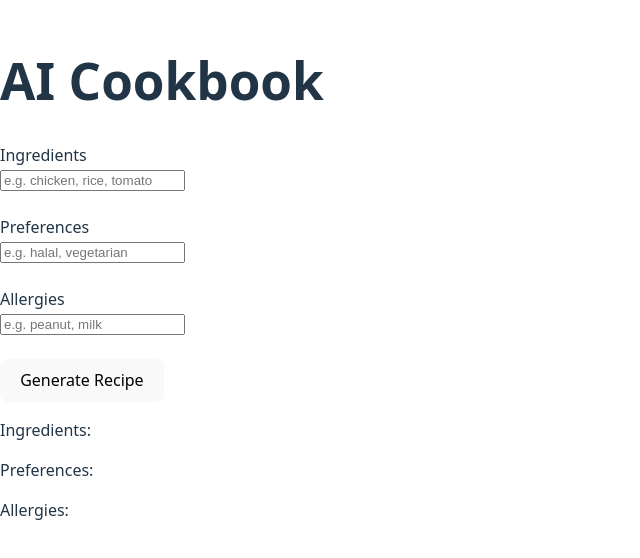
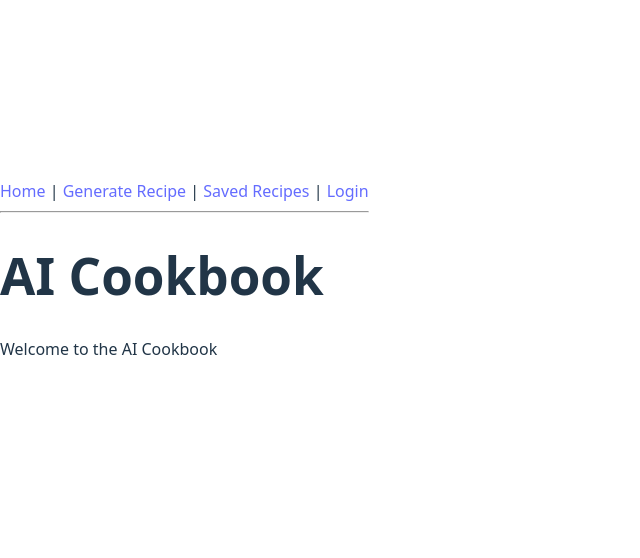
Before and after one commit to ulkarchbnv/ai-cookbook-thesis, a React app in the folder frontend/: page / in a window 1280 px wide. Shown: the part 122-680 px from the top of the page, without its empty margins (0-640 px from the left). Built offline with nearby package versions, Linux system fonts and the light colour scheme; the HTML template or start-up script is replaced by a standard one.

Commit message:
Moved recipe generator into dedicated page component

```diff
--- a/frontend/src/App.jsx
+++ b/frontend/src/App.jsx
@@ -1,112 +1,31 @@
-import {useState} from "react";
+import { BrowserRouter, Routes, Route, Link } from "react-router-dom";
+import HomePage from "./pages/HomePage";
+import GenerateRecipePage from "./pages/GenerateRecipePage";
+import SavedRecipesPage from "./pages/SavedRecipesPage";
+import LoginPage from "./pages/LoginPage";
 
 function App() {
-  const [ingredients, setIngredients] = useState("");
-  const [preferences, setPreferences] = useState("");
-  const [allergies, setAllergies] = useState("");
-  const [recipe, setRecipe] = useState(null);
-  const [loading, setLoading] = useState(false);
-  const [error, setError] = useState("");
+  return (
+    <BrowserRouter>
+      <div>
+        <nav>
+          <Link to="/">Home</Link> |{" "}
+          <Link to="/generate">Generate Recipe</Link> |{" "}
+          <Link to="/saved">Saved Recipes</Link> |{" "}
+          <Link to="/login">Login</Link>
+        </nav>
 
-  const generateRecipe = async () =>
-  {
-    setLoading(true);
-    setError("");
-    setRecipe(null);
-    console.log("Button clicked");
-    const load =
-    {
-      ingredients: ingredients.split(",").map((i) => i.trim()).filter(i => i !== ""),
-      preferences: preferences.split(",").map((i) => i.trim()).filter(i => i !== ""),
-      allergies: allergies.split(",").map((i) => i.trim()).filter(i => i !== ""),
+        <hr />
 
-    };
-    console.log("Payload being sent: ", load);
-    try{
-      const response = await fetch("http://127.0.0.1:8000/generate-recipe",
-        {
-          method: "POST",
-          headers:
-          {
-            "Content-type": "application/json"
-          },
-          body: JSON.stringify(load)
-        }
-      );
-      if (!response.ok) {
-        throw new Error("Failed to generate recipe");
-      }
-
-      const data = await response.json();
-      console.log("Response from backend:", data);
-      setRecipe(data);
-    } catch (err) {
-      console.error("Frontend error:", err);
-      setError(err.message);
-    } finally {
-      setLoading(false);
-  }};
-  return (
-    <div>      <h1>AI Cookbook</h1>
-      <label>Ingredients</label>
-      <br />
-      <input
-      type = "text"
-      value = {ingredients}
-      onChange = {(e) => setIngredients(e.target.value)}
-      placeholder = "e.g. chicken, rice, tomato"
-      />
-      <br />
-      <br />
-      <label>Preferences</label>
-      <br />
-      <input
-        type="text"
-        value={preferences}
-        onChange={(e) => setPreferences(e.target.value)}
-        placeholder="e.g. halal, vegetarian"
-      />
-      <br />
-      <br />
-      <label>Allergies</label>
-      <br />
-      <input
-        type="text"
-        value={allergies}
-        onChange={(e) => setAllergies(e.target.value)}
-        placeholder="e.g. peanut, milk"
-      />
-      <br />
-      <br />
-      <button onClick = {generateRecipe}>Generate Recipe</button>
-      {loading && <p>Generating recipe...</p>}
-      {error && <p style={{ color: "red" }}>{error}</p>}
-      <p>Ingredients: {ingredients}</p>
-      <p>Preferences: {preferences}</p>
-      <p>Allergies: {allergies}</p>
-            {recipe && (
-        <div>
-          <h2>{recipe.title}</h2>
-
-          <p><strong>Ingredients:</strong> {recipe.ingredients.join(", ")}</p>
-          <p><strong>Preferences:</strong> {recipe.preferences.join(", ")}</p>
-          <p><strong>Allergies:</strong> {recipe.allergies.join(", ")}</p>
-
-          <h3>Steps</h3>
-          <ul>
-            {recipe.steps.map((step, index) => (
-              <li key={index}>{step}</li>
-            ))}
-          </ul>
-
-          <h3>Nutrition Estimate</h3>
-          <p>Calories: {recipe.nutrition_estimate.calories}</p>
-          <p>Protein: {recipe.nutrition_estimate.protein}</p>
-          <p>Carbs: {recipe.nutrition_estimate.carbs}</p>
-          <p>Fat: {recipe.nutrition_estimate.fat}</p>
-        </div>
-      )}
-    </div>
+        <Routes>
+          <Route path="/" element={<HomePage />} />
+          <Route path="/generate" element={<GenerateRecipePage />} />
+          <Route path="/saved" element={<SavedRecipesPage />} />
+          <Route path="/login" element={<LoginPage />} />
+        </Routes>
+      </div>
+    </BrowserRouter>
   );
 }
+
 export default App;
--- /dev/null
+++ b/frontend/src/pages/GenerateRecipePage.jsx
@@ -0,0 +1,124 @@
+import { useState } from "react";
+
+function GenerateRecipePage() {
+  const [ingredients, setIngredients] = useState("");
+  const [preferences, setPreferences] = useState("");
+  const [allergies, setAllergies] = useState("");
+  const [recipe, setRecipe] = useState(null);
+  const [loading, setLoading] = useState(false);
+  const [error, setError] = useState("");
+
+  const generateRecipe = async () => {
+    setLoading(true);
+    setError("");
+    setRecipe(null);
+
+    console.log("Button clicked");
+
+    const load = {
+      ingredients: ingredients.split(",").map((i) => i.trim()).filter((i) => i !== ""),
+      preferences: preferences.split(",").map((i) => i.trim()).filter((i) => i !== ""),
+      allergies: allergies.split(",").map((i) => i.trim()).filter((i) => i !== ""),
+    };
+
+    console.log("Payload being sent: ", load);
+
+    try {
+      const response = await fetch("http://127.0.0.1:8000/generate-recipe", {
+        method: "POST",
+        headers: {
+          "Content-type": "application/json"
+        },
+        body: JSON.stringify(load)
+      });
+
+      if (!response.ok) {
+        throw new Error("Failed to generate recipe");
+      }
+
+      const data = await response.json();
+      console.log("Response from backend:", data);
+      setRecipe(data);
+    } catch (err) {
+      console.error("Frontend error:", err);
+      setError(err.message);
+    } finally {
+      setLoading(false);
+    }
+  };
+
+  return (
+    <div>
+      <h1>Generate Recipe</h1>
+
+      <label>Ingredients</label>
+      <br />
+      <input
+        type="text"
+        value={ingredients}
+        onChange={(e) => setIngredients(e.target.value)}
+        placeholder="e.g. chicken, rice, tomato"
+      />
+
+      <br />
+      <br />
+
+      <label>Preferences</label>
+      <br />
+      <input
+        type="text"
+        value={preferences}
+        onChange={(e) => setPreferences(e.target.value)}
+        placeholder="e.g. halal, vegetarian"
+      />
+
+      <br />
+      <br />
+
+      <label>Allergies</label>
+      <br />
+      <input
+        type="text"
+        value={allergies}
+        onChange={(e) => setAllergies(e.target.value)}
+        placeholder="e.g. peanut, milk"
+      />
+
+      <br />
+      <br />
+
+      <button onClick={generateRecipe}>Generate Recipe</button>
+      {loading && <p>Generating recipe...</p>}
+      {error && <p style={{ color: "red" }}>{error}</p>}
+
+      <p>Ingredients: {ingredients}</p>
+      <p>Preferences: {preferences}</p>
+      <p>Allergies: {allergies}</p>
+
+      {recipe && (
+        <div>
+          <h2>{recipe.title}</h2>
+
+          <p><strong>Ingredients:</strong> {recipe.ingredients.join(", ")}</p>
+          <p><strong>Preferences:</strong> {recipe.preferences.join(", ")}</p>
+          <p><strong>Allergies:</strong> {recipe.allergies.join(", ")}</p>
+
+          <h3>Steps</h3>
+          <ul>
+            {recipe.steps.map((step, index) => (
+              <li key={index}>{step}</li>
+            ))}
+          </ul>
+
+          <h3>Nutrition Estimate</h3>
+          <p>Calories: {recipe.nutrition_estimate.calories}</p>
+          <p>Protein: {recipe.nutrition_estimate.protein}</p>
+          <p>Carbs: {recipe.nutrition_estimate.carbs}</p>
+          <p>Fat: {recipe.nutrition_estimate.fat}</p>
+        </div>
+      )}
+    </div>
+  );
+}
+
+export default GenerateRecipePage;
```
